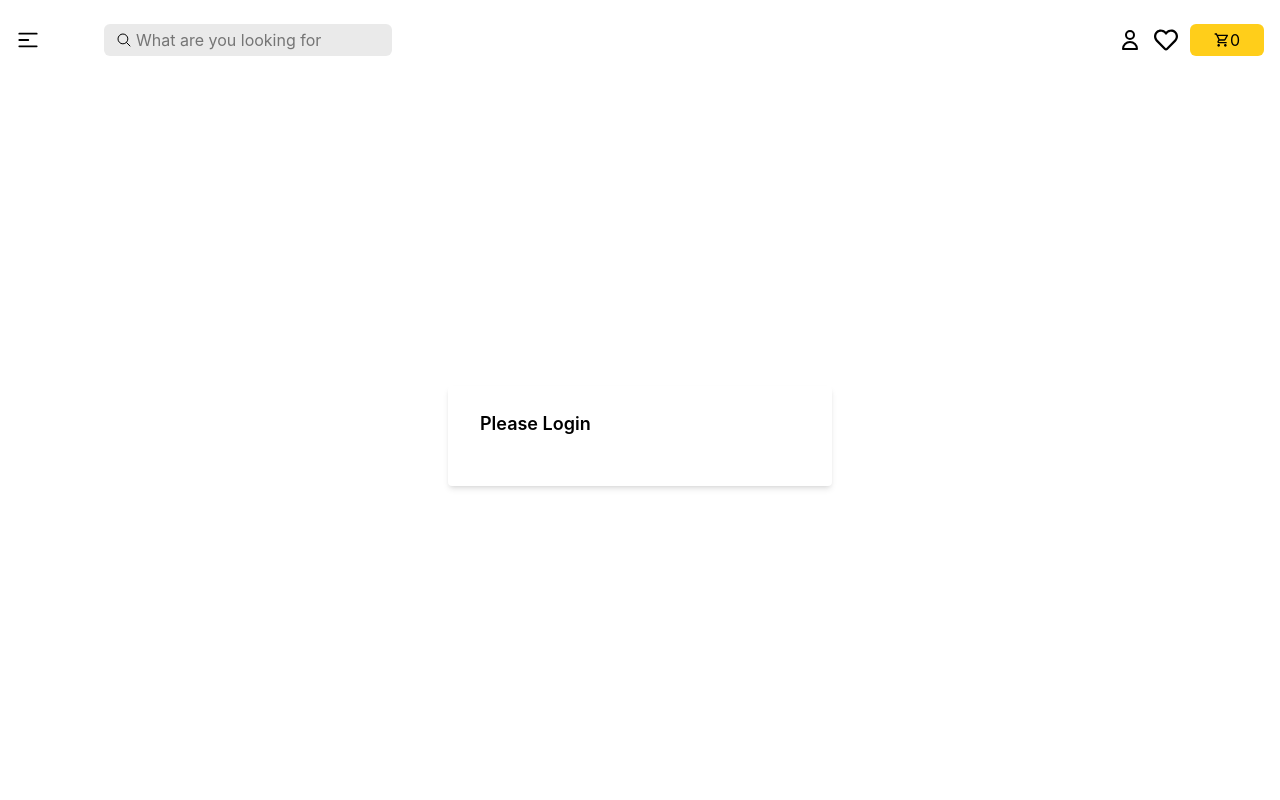
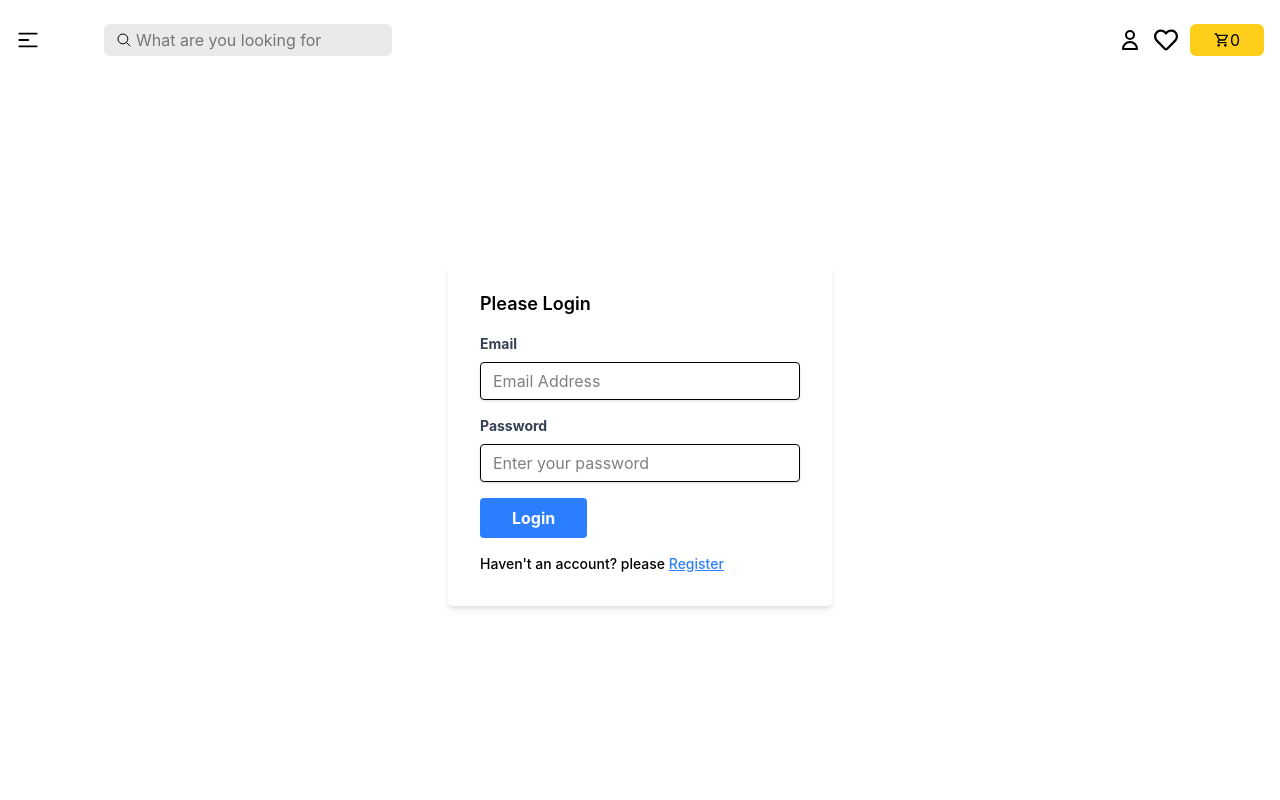
Before and after one commit to salauddinkamran/book-store-mern-project, a React (Vite) app in the folder frontend/: page /login in a window 1280 px wide. Shown: the top 800 px of the page. Built offline with nearby package versions, Linux system fonts and the light colour scheme.

Commit message:
update only login page

```diff
--- a/frontend/src/components/Login.jsx
+++ b/frontend/src/components/Login.jsx
@@ -1,8 +1,61 @@
+import { useState } from "react";
+import { Link } from "react-router";
+
 const Login = () => {
+  const [message, setMessage] = useState("");
   return (
     <div className="h-[calc(100vh-120px)] flex justify-center items-center">
       <div className="w-full max-w-sm mx-auto bg-white shadow-md rounded px-8 pt-6 pb-8 mb-4">
         <h2 className="text-lg font-semibold mb-4">Please Login</h2>
+        <form>
+          <div className="mb-4">
+            <label
+              htmlFor="email"
+              className="block text-gray-700 text-sm font-bold mb-2"
+            >
+              Email
+            </label>
+            <input
+              type="email"
+              name="email"
+              id="email"
+              placeholder="Email Address"
+              className="shadow appearance-none border rounded w-full py-2 px-3 leading-tight focus:outline-none focus:shadow"
+            />
+          </div>
+          <div className="mb-4">
+            <label
+              htmlFor="password"
+              className="block text-gray-700 text-sm font-bold mb-2"
+            >
+              Password
+            </label>
+            <input
+              type="password"
+              name="password"
+              id="password"
+              placeholder="Enter your password"
+              className="shadow appearance-none border rounded w-full py-2 px-3 leading-tight focus:outline-none focus:shadow"
+            />
+          </div>
+          {message && (
+            <p className="text-red-500 text-sm italic mb-3">{message}</p>
+          )}
+          <div>
+            <button className="bg-blue-500 hover:bg-blue-700 text-white font-bold py-2 px-8 rounded focus:outline-none duration-200">
+              Login
+            </button>
+          </div>
+        </form>
+        <p className="align-baseline font-medium mt-4 text-sm">
+          Haven't an account? please{" "}
+          <Link
+            to="/register"
+            className="text-blue-500 underline hover:text-blue-700"
+          >
+            Register
+          </Link>
+        </p>
       </div>
     </div>
   );
```
